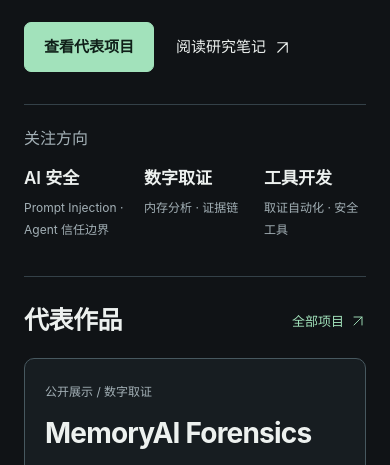
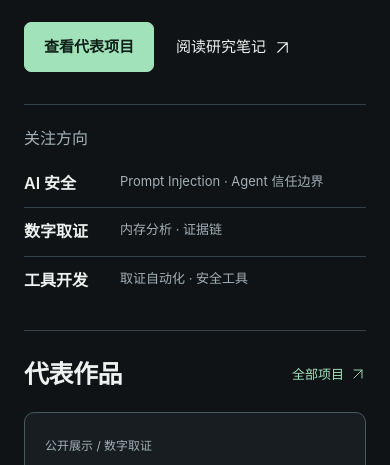
Before and after one commit to nullinject/nullinject.github.io, a website with bundled scripts: page docs/preview-20261111/index.html in a window 390 px wide. Shown: the part 325-790 px from the top of the page. Built offline with nearby package versions, Linux system fonts and the light colour scheme.

Commit message:
preview: improve narrow-screen research direction readability

```diff
--- a/docs/preview-20261111/assets/site.css
+++ b/docs/preview-20261111/assets/site.css
@@ -259,6 +259,13 @@ img { display: block; max-width: 100%; }
   .focus dd { font-size: 11px; }
   .featured-copy h3 { font-size: 25px; overflow-wrap: anywhere; }
 }
+@media (max-width: 480px) {
+  .focus dl { grid-template-columns: 1fr; gap: 0; }
+  .focus dl > div { display: grid; grid-template-columns: 84px minmax(0, 1fr); gap: 12px; padding: 10px 0; border-bottom: 1px solid var(--border); }
+  .focus dl > div:last-child { padding-bottom: 0; border-bottom: 0; }
+  .focus dt { font-size: 16px; margin: 0; }
+  .focus dd { font-size: 13px; line-height: 1.75; }
+}
 @media (prefers-reduced-motion: reduce) {
   html { scroll-behavior: auto; }
   *, *::before, *::after { transition: none !important; }
```
